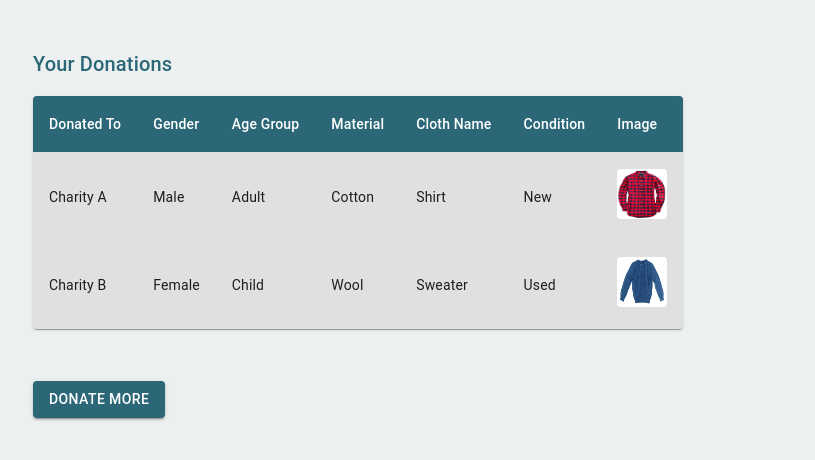
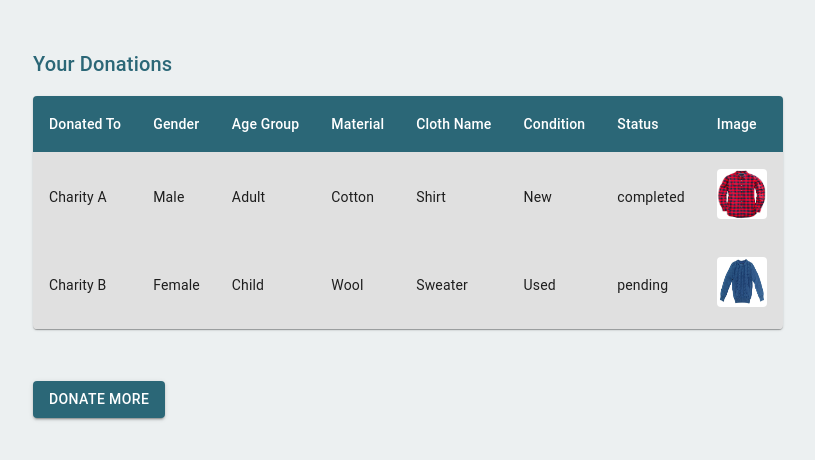
Before and after one commit to ErajT/ssuet-smec, a React (Vite) app in the folder frontend/SSUET/: page /User in a window 1280 px wide. Shown: the top 460 px of the page, without its empty margins (41-856 px from the left). Built offline with nearby package versions, Linux system fonts and the light colour scheme.

Commit message:
add status column

```diff
--- a/frontend/SSUET/src/components/UserHistory.jsx
+++ b/frontend/SSUET/src/components/UserHistory.jsx
@@ -25,6 +25,7 @@ const UserHistory = () => {
             material: "Cotton",
             clothName: "Shirt",
             condition: "New",
+            status: "completed",
             action: "Donate",
             image: "Images/shirt.jpg",
         },
@@ -36,6 +37,7 @@ const UserHistory = () => {
             material: "Wool",
             clothName: "Sweater",
             condition: "Used",
+            status: "pending",
             action: "Donate",
             image: "Images/sweater.jpg",
         },
@@ -78,6 +80,7 @@ const UserHistory = () => {
                                     "Material",
                                     "Cloth Name",
                                     "Condition",
+                                    "Status",
                                     "Image",
                                 ].map((header) => (
                                     <TableCell key={header} sx={{ color: "#ffffff" }}>
@@ -97,6 +100,7 @@ const UserHistory = () => {
                                         <TableCell>{row.material}</TableCell>
                                         <TableCell>{row.clothName}</TableCell>
                                         <TableCell>{row.condition}</TableCell>
+                                        <TableCell>{row.status}</TableCell>
                                         <TableCell>
                                             <img
                                                 src={row.image}
```
